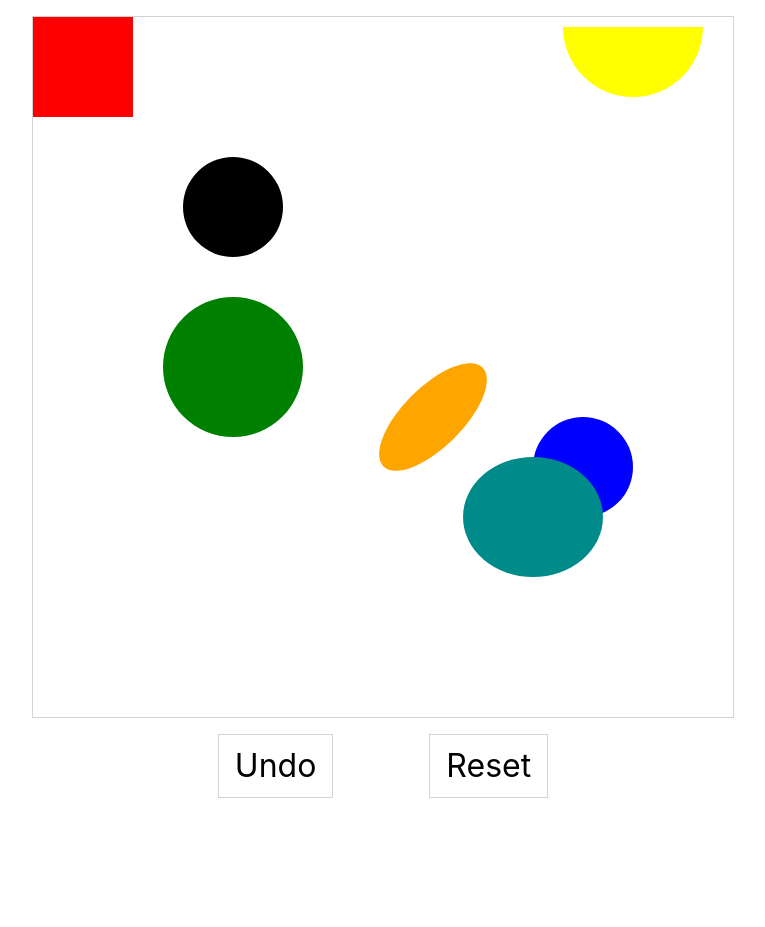
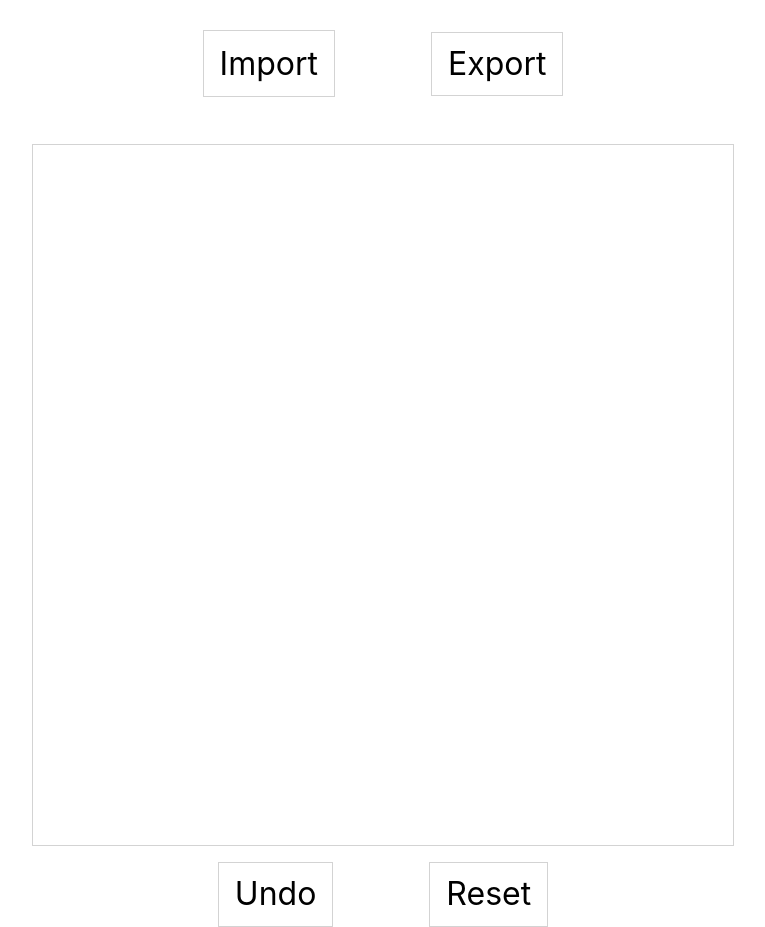
Before and after one commit to vorobev-exceedteam/canvas-app, a React (Create React App) app: page / in a window 1280 px wide. Shown: the whole page, without its empty margins (257-1022 px from the left). Before the commit the page ends 800 px from the top, so only its background shows below. Built offline with nearby package versions, Linux system fonts and the light colour scheme.

Commit message:
Added import/export features and some code refactoring

```diff
--- a/package.json
+++ b/package.json
@@ -11,6 +11,7 @@
     "@types/node": "^12.20.1",
     "@types/react": "^17.0.2",
     "@types/react-dom": "^17.0.1",
+    "file-saver": "^2.0.5",
     "immutable": "^4.0.0-rc.12",
     "normalize.css": "^8.0.1",
     "prettier": "^2.2.1",
@@ -48,6 +49,7 @@
     ]
   },
   "devDependencies": {
+    "@types/file-saver": "^2.0.1",
     "gh-pages": "^3.1.0"
   }
 }
--- a/src/App.scss
+++ b/src/App.scss
@@ -5,3 +5,35 @@
   align-content: center;
   align-items: center;
 }
+
+.display-none {
+  display: none;
+}
+
+.import-export-container {
+  margin: 32px 0;
+  display: flex;
+  flex-direction: row;
+  align-items: center;
+  gap: 6rem;
+}
+
+.ctrl-button {
+  padding: 0.8rem 1rem;
+  font-size: 2rem;
+  background: none;
+  border: 1px solid lightgray;
+  outline: none;
+  transition: 0.2s all ease;
+  &:hover {
+    box-shadow: 0 0 10px 0 gray;
+    cursor: pointer;
+  }
+  &:active {
+    box-shadow: 0 0 10px 0 darkgray;
+  }
+  &:disabled {
+    opacity: 0.65;
+    pointer-events: none;
+  }
+}
--- a/src/App.tsx
+++ b/src/App.tsx
@@ -1,15 +1,60 @@
 import './App.scss';
 import Canvas from './Canvas';
-import mockItems from './models/MockItems';
-import { useMemo } from 'react';
+import { ChangeEvent, useCallback, useMemo, useState } from 'react';
 import CanvasItemHistory from './models/CanvasItemHistory';
+import CanvasItemModel from './models/CanvasItemModel';
+import FileSaver from 'file-saver';
 
 function App() {
-  const history = useMemo(() => new CanvasItemHistory(), []);
+  const [items, setItems] = useState<CanvasItemModel[]>([]);
+  let history = useMemo(() => new CanvasItemHistory(items), []);
+
+  const handleImport = useCallback(
+    (event: ChangeEvent<HTMLInputElement>) => {
+      event.preventDefault();
+      const reader = new FileReader();
+      reader.onload = async (e) => {
+        if (e?.target) {
+          console.log('loaded');
+          const result = e.target.result as string;
+          const newItems = CanvasItemModel.fromJSON(result);
+          console.log(newItems);
+          setItems([...items, ...newItems]);
+          event.target.value = ''
+        }
+      };
+      const files = event.target.files as FileList;
+      console.log(files);
+      reader.readAsText(files[0]);
+    },
+    [items]
+  );
+
+  const handleExport = useCallback(() => {
+    const jsonString = JSON.stringify(items.map((item) => item.toJSONObject()));
+    const blob = new Blob([jsonString], { type: 'application/json' });
+    FileSaver.saveAs(blob, 'items.json');
+  }, [items]);
 
   return (
     <div className="App">
-      <Canvas items={mockItems} history={history} />
+      <div className={'import-export-container'}>
+        <div>
+          <label htmlFor={'import-item'} className="ctrl-button">
+            Import
+          </label>
+          <input
+            id={'import-item'}
+            type={'file'}
+            className={'display-none'}
+            onChange={handleImport}
+          />
+        </div>
+        <button onClick={handleExport} className={'ctrl-button'}>
+          Export
+        </button>
+      </div>
+      <Canvas items={items} history={history} />
     </div>
   );
 }
--- a/src/Canvas/index.tsx
+++ b/src/Canvas/index.tsx
@@ -45,7 +45,6 @@ function Canvas({ items, history, ...rest }: CanvasProps): JSX.Element {
       context.fill(object.path);
       context.closePath();
     };
-
     context.clearRect(0, 0, canvas.width, canvas.height);
     items.forEach((item) => drawObject(item));
   }, [getCanvasContext, items, selectedItems]);
@@ -64,8 +63,8 @@ function Canvas({ items, history, ...rest }: CanvasProps): JSX.Element {
 
   const undo = useCallback(() => {
     const states = history.getRecentStates();
-    items.forEach((item, key) => {
-      const state = states?.get(key);
+    items.forEach((item) => {
+      const state = states?.get(item.id);
       if (state) {
         item.restoreState(state);
       }
@@ -88,8 +87,8 @@ function Canvas({ items, history, ...rest }: CanvasProps): JSX.Element {
   const reset = useCallback(() => {
     history.cleanHistory();
     const states = history.defaultSnapshot;
-    items.forEach((item, key) => {
-      const state = states?.get(key);
+    items.forEach((item) => {
+      const state = states?.get(item.id);
       if (state) {
         item.restoreState(state);
       }
@@ -107,9 +106,9 @@ function Canvas({ items, history, ...rest }: CanvasProps): JSX.Element {
   }, [drawObjects, reset]);
 
   useEffect(() => {
+    history.updateDefaultSnapshot(items)
     drawObjects();
-    history.setDefaultSnapshot(items);
-  }, [drawObjects, history, items]);
+  }, [items, history]);
 
   const checkIfItemInLocation = useCallback(
     (event: MouseEvent, cbOnObject: Function, cbNotOnObject?: Function) => {
@@ -125,18 +124,6 @@ function Canvas({ items, history, ...rest }: CanvasProps): JSX.Element {
     },
     [items, getCanvasContext]
   );
-
-  // const handleAddOnClick = useCallback(
-  //   (event: MouseEvent) => {
-  //     const { context } = getCanvasContext();
-  //     for (let item of items) {
-  //       if (context.isPointInPath(item.path, event.offsetX, event.offsetY)) {
-  //         setSelectedItems(selectedItems.set(item.id, item));
-  //       }
-  //     }
-  //   },
-  //   [items, getCanvasContext, selectedItems]
-  // );
 
   const startDragging = useCallback(
     (event: MouseEvent) => {
@@ -216,8 +203,8 @@ function Canvas({ items, history, ...rest }: CanvasProps): JSX.Element {
         <canvas height={700} width={700} ref={canvasRef} {...rest} />
       </div>
       <div className={'buttons-container'}>
-        <button onClick={handleUndo}>Undo</button>
-        <button onClick={handleReset}>Reset</button>
+        <button className={'ctrl-button'} onClick={handleUndo}>Undo</button>
+        <button className={'ctrl-button'} onClick={handleReset}>Reset</button>
       </div>
     </>
   );
--- a/src/Canvas/styles.scss
+++ b/src/Canvas/styles.scss
@@ -10,19 +10,5 @@
   gap: 6rem;
   display: flex;
   flex-direction: row;
-  button {
-    padding: 0.8rem 1rem ;
-    font-size: 2rem;
-    background: none;
-    border: 1px solid lightgray;
-    outline: none;
-    transition: 0.2s all ease;
-    &:hover {
-      box-shadow: 0 0 10px 0 gray;
-    }
-    &:active {
-      box-shadow: 0 0 10px 0 darkgray;
-    }
 
-  }
 }
--- a/src/models/CanvasItemHistory.ts
+++ b/src/models/CanvasItemHistory.ts
@@ -2,16 +2,19 @@ import CanvasItemModel from './CanvasItemModel';
 import { CanvasItemState } from '../types';
 
 class CanvasItemHistory {
-  private _history: Map<number, CanvasItemState>[] = [];
-  private _defaultSnapshot: Map<number, CanvasItemState> = new Map<
-    number,
-    CanvasItemState
-  >();
+  private _history: Map<string, CanvasItemState>[] = [];
+  private _defaultSnapshot = new Map<string, CanvasItemState>();
+
+  constructor(items?: CanvasItemModel[]) {
+    if (items) {
+      this.setDefaultSnapshot(items);
+    }
+  }
 
   saveState(items: CanvasItemModel[]) {
-    const itemsStates = new Map<number, CanvasItemState>();
-    items.forEach((item, key) => {
-      itemsStates.set(key, item.getState());
+    const itemsStates = new Map<string, CanvasItemState>();
+    items.forEach((item) => {
+      itemsStates.set(item.id, item.getState());
     });
     this._history.push(itemsStates);
   }
@@ -21,11 +24,19 @@ class CanvasItemHistory {
   }
 
   setDefaultSnapshot(items: CanvasItemModel[]) {
-    const itemsStates = new Map<number, CanvasItemState>();
-    items.forEach((item, key) => {
-      itemsStates.set(key, item.getState());
+    const itemsStates = new Map<string, CanvasItemState>();
+    items.forEach((item) => {
+      itemsStates.set(item.id, item.getState());
     });
     this._defaultSnapshot = itemsStates;
+  }
+
+  updateDefaultSnapshot(items: CanvasItemModel[]) {
+    for (const item of items) {
+      if (!this._defaultSnapshot.has(item.id)) {
+        this._defaultSnapshot.set(item.id, item.getState());
+      }
+    }
   }
 
   get defaultSnapshot() {
--- a/src/models/CanvasItemModel.ts
+++ b/src/models/CanvasItemModel.ts
@@ -1,4 +1,4 @@
-import { CanvasItemState } from '../types';
+import { CanvasItemJSONElement, CanvasItemState } from '../types';
 import uuidv4 from '../utills/uuidv4';
 
 class CanvasItemModel {
@@ -8,11 +8,13 @@ class CanvasItemModel {
   private _path: Path2D;
   private readonly _color: string;
   private readonly _id: string;
-  private _dClickX: number = 0
-  private _dClickY: number = 0
+  private _dClickX: number = 0;
+  private _dClickY: number = 0;
+  private readonly _svg: string;
 
-  constructor(path: Path2D, x: number = 0, y: number = 0, color = 'black') {
-    this._path = path;
+  constructor(svg: string, x: number = 0, y: number = 0, color = 'black') {
+    this._path = new Path2D(svg);
+    this._svg = svg;
     this._xLoc = x;
     this._yLoc = y;
     this._color = color;
@@ -44,10 +46,7 @@ class CanvasItemModel {
     return this._yLoc;
   }
 
-  private _movePath(
-    x?: number,
-    y?: number,
-  ) {
+  private _movePath(x?: number, y?: number) {
     const transformMatrix = new DOMMatrix();
     transformMatrix.e = typeof x !== 'undefined' ? x - this._xLoc : this._xLoc;
     transformMatrix.f = typeof y !== 'undefined' ? y - this._yLoc : this._yLoc;
@@ -58,7 +57,7 @@ class CanvasItemModel {
     this._path = path;
   }
 
-  setClickStartingPoint(x:number, y:number) {
+  setClickStartingPoint(x: number, y: number) {
     this._dClickX = x - this._xLoc;
     this._dClickY = y - this._yLoc;
   }
@@ -68,10 +67,26 @@ class CanvasItemModel {
     this._dClickY = 0;
   }
 
-  moveItem(x: number, y: number,) {
+  moveItem(x: number, y: number) {
     this._movePath(x, y);
     this._xLoc = x - this._dClickX;
     this._yLoc = y - this._dClickY;
+  }
+
+  toJSONObject() {
+    return {
+      svg: this._svg,
+      xLoc: this._xLoc,
+      yLoc: this._yLoc,
+      color: this._color
+    };
+  }
+
+  static fromJSON(json: string) {
+    const items = JSON.parse(json);
+    return items.map((item: CanvasItemJSONElement) =>
+        new CanvasItemModel(item.svg, item.xLoc, item.yLoc, item.color)
+    );
   }
 
   getState() {
--- a/src/models/MockItems.ts
+++ b/src/models/MockItems.ts
@@ -1,26 +1,21 @@
 import CanvasItemModel from './CanvasItemModel';
 
-const rectang1 = new Path2D();
-rectang1.rect(0, 0, 100, 100);
-const circl1 = new Path2D();
-circl1.arc(50, 40, 50, 0, 2 * Math.PI);
-const circl2 = new Path2D();
-circl2.arc(0, 0, 70, 0, 2 * Math.PI);
-const circl3 = new Path2D();
-circl3.arc(0, 0, 70, 0,  Math.PI);
-const eleps = new Path2D();
-eleps.ellipse(0, 0, 30, 70, Math.PI / 4, 0, 2 * Math.PI);
-const eleps2 = new Path2D();
-eleps2.ellipse(0, 0, 60, 70, Math.PI / 2, 0, 2 * Math.PI);
+const item1 = 'M 0 0 L 40 5 V 145';
+const item2 = 'M 100 100 V 0 H 200 V 100';
+const item3 = 'M 0 0 A 25 25 90 0 0 25 50 A 25 25 90 0 0 0 0';
+const item4 = 'M 0 131.25 L 105 131.25 L 52.5 26.25'
+const item5 = 'M 0 0 L 192.5 0 C 157.5 23.3327 70 0 87.5 70'
+const item6 = 'M 0 0 A 33.6 33.6 90 0 0 0 134.4';
+const item7 = 'M 0 0 V 144 Q 96 96 192 192'
 
 const mockItems: CanvasItemModel[] = [
-  new CanvasItemModel(rectang1, 0, 0, 'red'),
-  new CanvasItemModel(circl1, 150, 150),
-  new CanvasItemModel(circl2, 200, 350, 'green'),
-  new CanvasItemModel(circl1, 500, 410, 'blue'),
-  new CanvasItemModel(eleps, 400, 400, 'orange'),
-  new CanvasItemModel(eleps2, 500, 500, 'darkcyan'),
-  new CanvasItemModel(circl3, 600, 10, 'yellow')
+  new CanvasItemModel(item1, 0, 0, 'red'),
+  new CanvasItemModel(item2, 150, 150),
+  new CanvasItemModel(item3, 200, 350, 'green'),
+  new CanvasItemModel(item4, 500, 410, 'blue'),
+  new CanvasItemModel(item5, 400, 400, 'orange'),
+  new CanvasItemModel(item6, 500, 500, 'darkcyan'),
+  new CanvasItemModel(item7, 600, 10, 'yellow')
 ];
 
 export default mockItems
```
Also changed, not shown: src/types.ts (+7 -0 lines), 1 other file (tests, documents, lock files or other folders).
